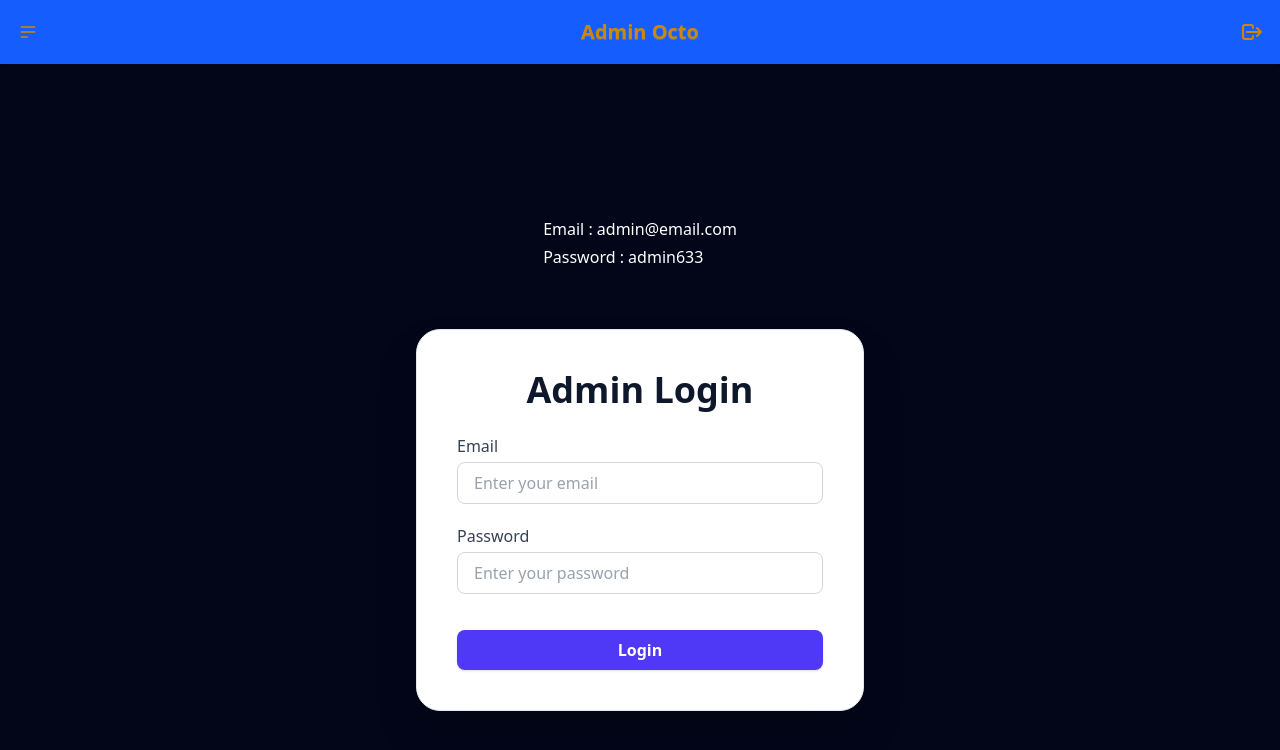
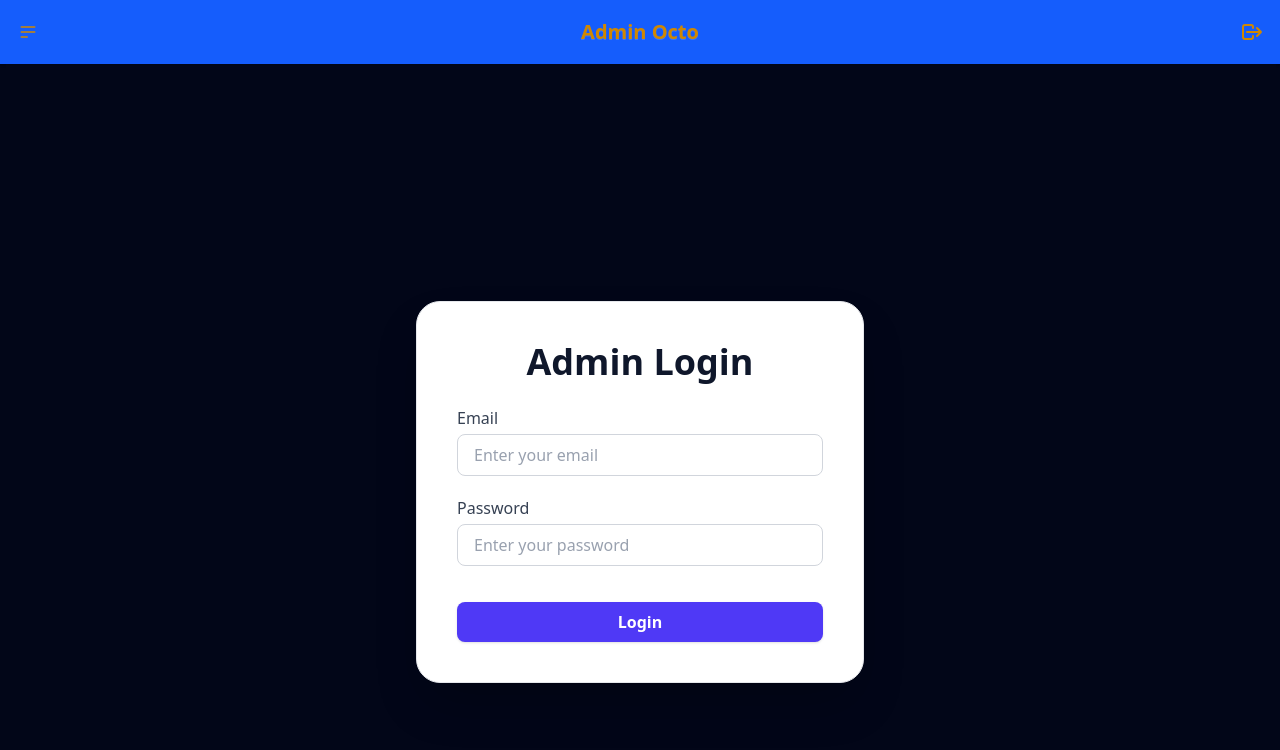
Before and after one commit to KhemissatRa/AdminDashboardOctoweb, a React (Vite) app: page / in a window 1280 px wide. Shown: the top 750 px of the page. Built offline with nearby package versions, Linux system fonts and the light colour scheme; no server answers.

Commit message:
update login

```diff
--- a/src/Login/login.jsx
+++ b/src/Login/login.jsx
@@ -42,8 +42,7 @@ export default function Login() {
   return (
     <div className="min-h-screen text-black flex flex-col items-center justify-center bg-slate-950 p-4 sm:p-6">
      <div className="pb-14 m-0">
-     <h3 className="text-white font-medium mb-1">Email : admin@email.com</h3>
-     <h3 className="text-white font-medium mb-1">Password : admin633</h3>
+
 </div>
      <div className="w-full max-w-md bg-white rounded-3xl shadow-2xl border border-gray-200 p-8 sm:p-10 transition-all duration-300 hover:shadow-3xl">
         <h1 className="text-3xl sm:text-4xl font-extrabold text-slate-900 text-center mb-6">
```
